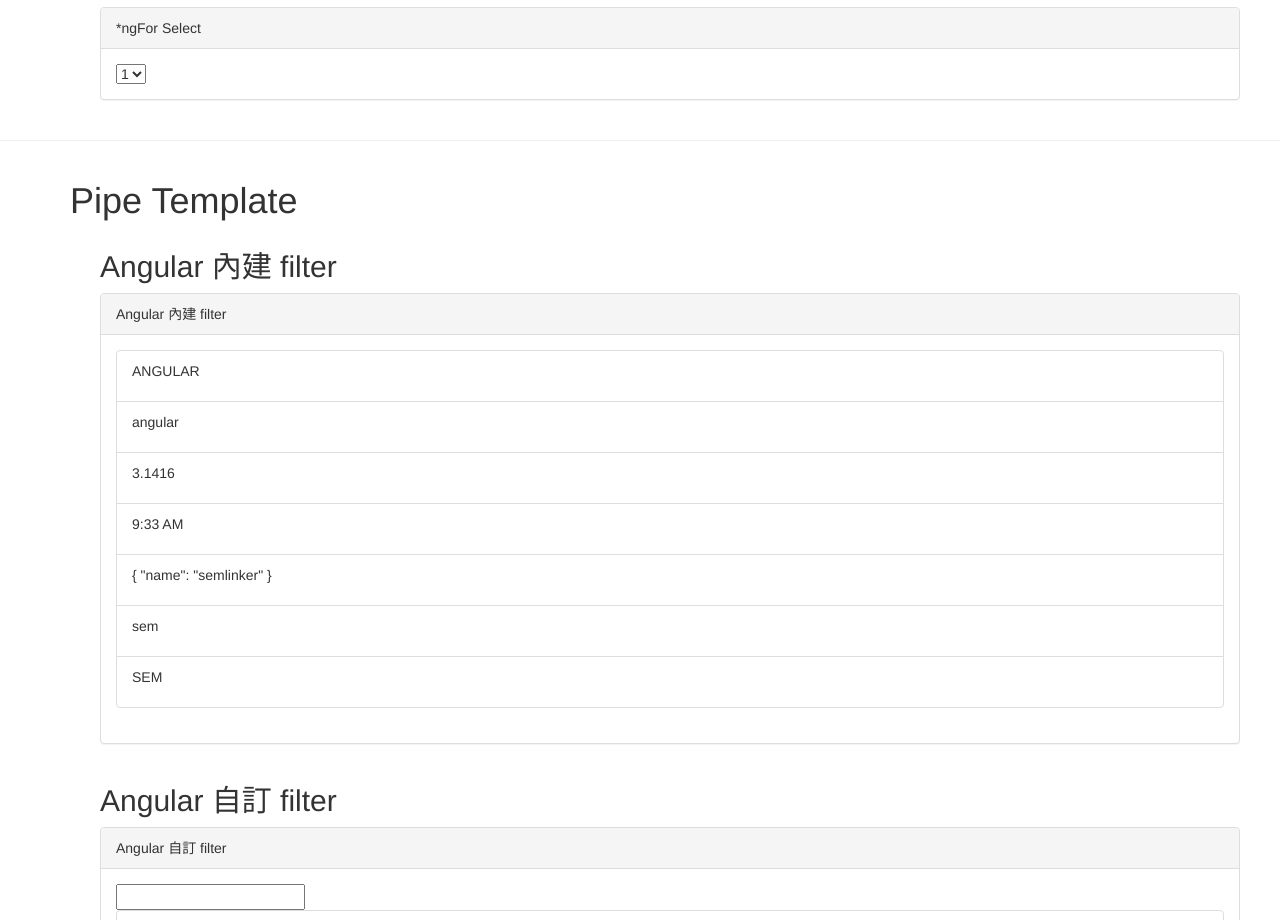
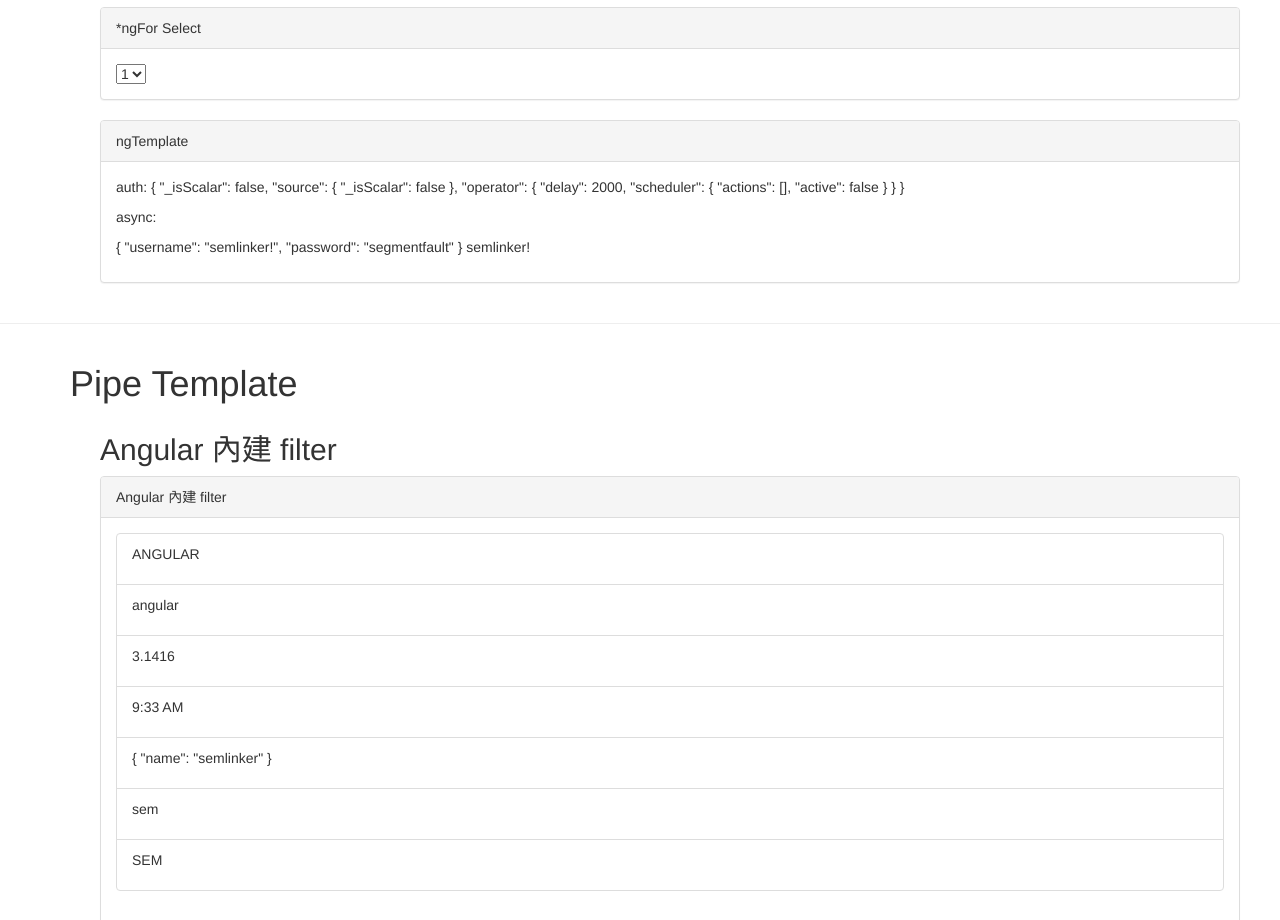
Before and after one commit to rojochen/ng4-training, an Angular app in the folder angular4/: page / in a window 1280 px wide. Shown: the part 3404-4324 px from the top of the page. Built offline with nearby package versions, Linux system fonts and the light colour scheme.

Commit message:
NgTemplate

```diff
--- a/angular4/src/app/app.component.html
+++ b/angular4/src/app/app.component.html
@@ -45,11 +45,13 @@
         <app-ng-if></app-ng-if>
     </div>
     <div class="col-md-12">
-
         <app-ng-switch></app-ng-switch>
     </div>
     <div class="col-md-12">
         <app-ng-for></app-ng-for>
+    </div>
+    <div class="col-md-12">
+        <app-ng-template></app-ng-template>
     </div>
 </div>
 <hr>
--- a/angular4/src/app/app.module.ts
+++ b/angular4/src/app/app.module.ts
@@ -33,6 +33,7 @@ import { ProductInfoService } from './io/product-info.service';
 // pipe
 import { FilterNamePipe } from './pipe/filter-name/filter-name.pipe';
 import { FilterNumPipe } from './pipe/custom-filter/filter-num.pipe';
+import { NgTemplateComponent } from './common-directives/ng-template/ng-template.component';
 
 
 
@@ -60,7 +61,8 @@ import { FilterNumPipe } from './pipe/custom-filter/filter-num.pipe';
     FilterNamePipe,
     FifterTemplateComponent,
     CustomFilterComponent,
-    FilterNumPipe
+    FilterNumPipe,
+    NgTemplateComponent
   ],
   imports: [
     BrowserModule,
--- /dev/null
+++ b/angular4/src/app/common-directives/ng-template/ng-template.component.html
@@ -0,0 +1,16 @@
+<div class="container">
+  <div class="panel panel-default">
+    <div class="panel-heading">ngTemplate</div>
+    <div class="panel-body">
+      <ng-template #fetching>
+        <p>Fetching...</p>
+      </ng-template>
+      <p>auth: {{auth | json}}</p>
+      <p>async: {{async}}</p>
+      <p *ngIf="auth | async; else fetching; let user">
+        {{user | json}}
+        {{user.username }}
+      </p>
+    </div>
+  </div>
+</div>
--- /dev/null
+++ b/angular4/src/app/common-directives/ng-template/ng-template.component.ts
@@ -0,0 +1,20 @@
+import { Component, OnInit, ViewEncapsulation } from '@angular/core';
+import { Observable } from 'rxjs/Observable';
+import 'rxjs/add/observable/of';
+import 'rxjs/add/operator/delay';
+@Component({
+  selector: 'app-ng-template',
+  templateUrl: './ng-template.component.html',
+  styleUrls: ['./ng-template.component.css'],
+  encapsulation: ViewEncapsulation.None
+})
+export class NgTemplateComponent implements OnInit {
+  auth: Observable<{}>;
+  constructor() { }
+
+  ngOnInit() {
+    this.auth = Observable
+      .of({ username: 'semlinker!', password: 'segmentfault' })
+      .delay(new Date(Date.now() + 2000));
+  }
+}
```
Also changed, not shown: angular4/src/app/common-directives/ng-template/ng-template.component.css (added), 1 other file (tests, documents, lock files or other folders).
